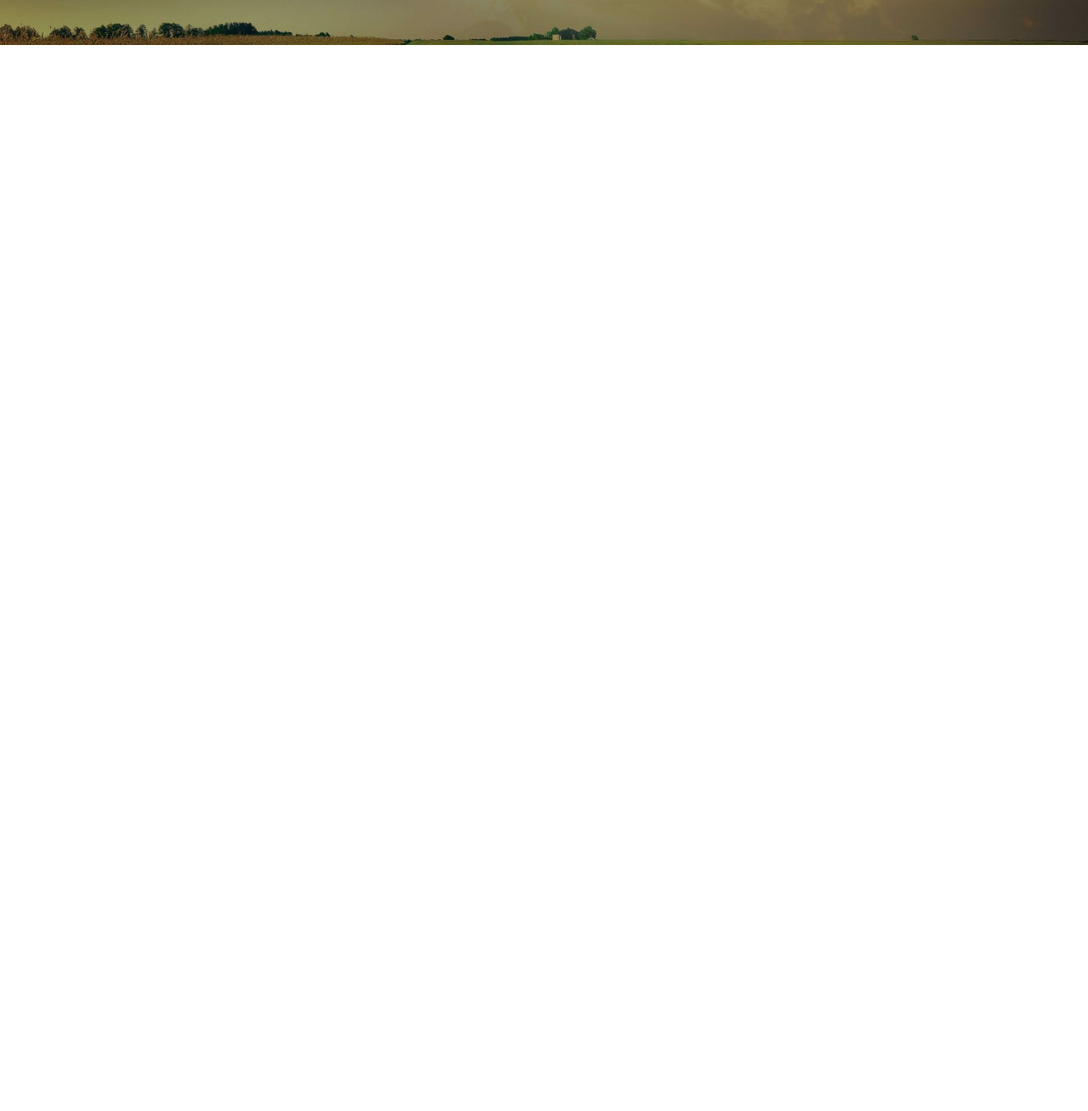
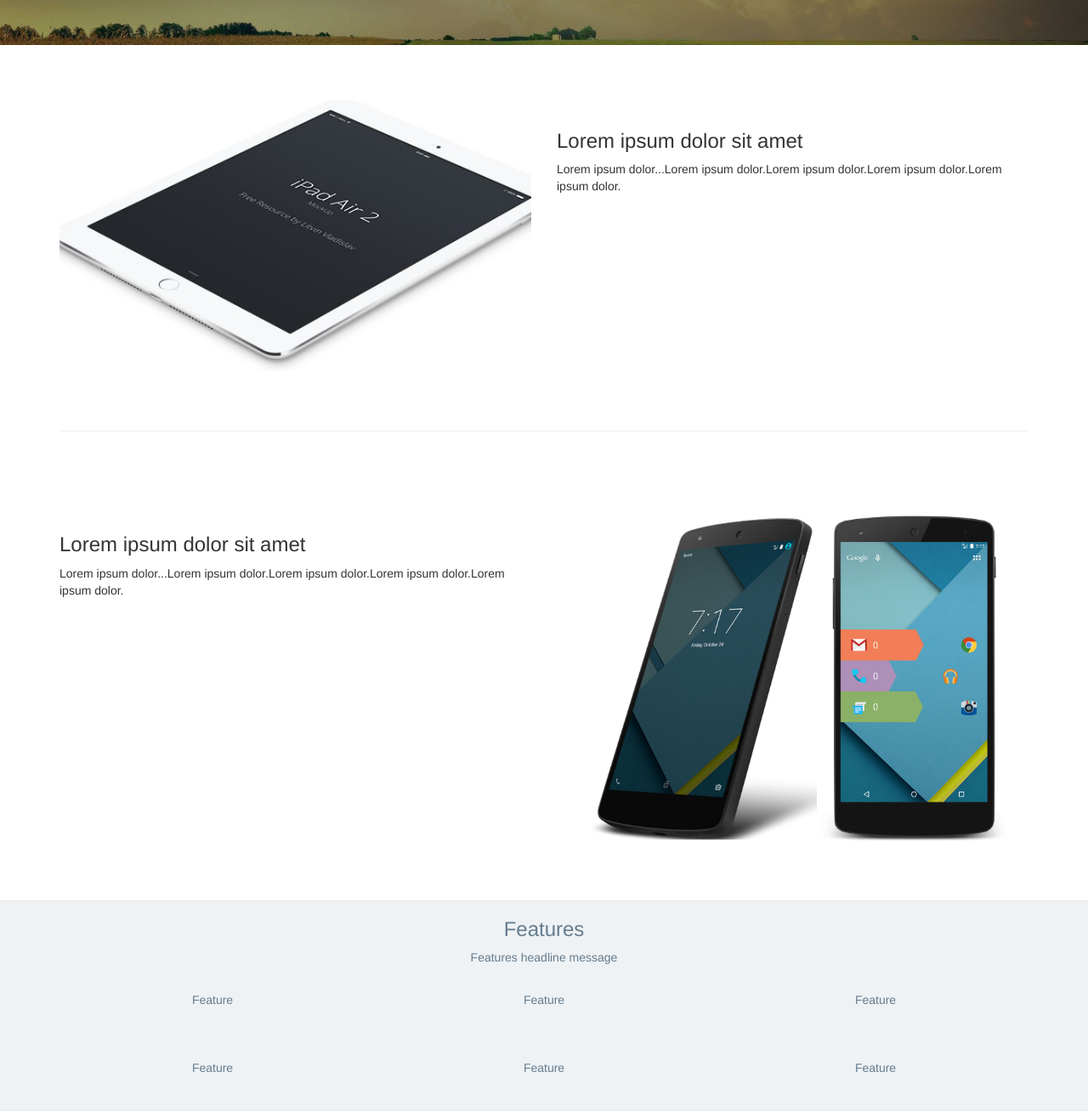
Before and after one commit to jsdelivrbot/bootstrap4-projects, a plain HTML site: page bootstrap-landing-application/landing_page.html in a window 1280 px wide. Shown: the part 656-1964 px from the top of the page at 85% size. Before the commit the page ends 800 px from the top, so only its background shows below. Drawn offline with Linux system fonts and the light colour scheme.

Commit message:
features section is done

```diff
--- a/bootstrap-landing-application/css/base.css
+++ b/bootstrap-landing-application/css/base.css
@@ -48,3 +48,28 @@
     background-color: rgba(255, 255, 255, 0.5);
     border: none;
 }
+
+section#about img {
+    margin-top: 6.5rem;
+    margin-bottom: 5rem;
+}
+
+section#about h3 {
+    margin-top: 10rem;
+}
+
+section#features {
+    background-color: #eef2f5;
+    border-top: 0.1rem solid #e9e9e9;
+    border-bottom: 0.1rem solid #e9e9e9;
+}
+
+section#features * {
+    color: #657C8E;
+}
+
+section#features .feature {
+    padding-top: 2rem;
+    padding-bottom: 4rem;
+    text-align: center;
+}
--- a/bootstrap-landing-application/landing_page.html
+++ b/bootstrap-landing-application/landing_page.html
@@ -55,6 +55,75 @@
       </div>
     </section>
 
+    <!--The about section-->
+    <section id="about">
+      <div class="container">
+        <!-- row 3 -->
+        <div class="row">
+          <div class="col-sm-6">
+            <img src="imgs/mock_ipad.jpg" class="img-responsive">
+          </div>
+          <div class="col-sm-6">
+            <h3>Lorem ipsum dolor sit amet</h3>
+            <p>
+              Lorem ipsum dolor...Lorem ipsum dolor.Lorem ipsum dolor.Lorem ipsum dolor.Lorem ipsum dolor.
+            </p>
+          </div>
+        </div>
+
+        <hr>
+
+        <!-- row 4 -->
+        <div class="row">
+          <div class="col-sm-6">
+            <h3>Lorem ipsum dolor sit amet</h3>
+            <p>
+              Lorem ipsum dolor...Lorem ipsum dolor.Lorem ipsum dolor.Lorem ipsum dolor.Lorem ipsum dolor.
+            </p>
+          </div>
+          <div class="col-sm-6">
+            <img src="imgs/mock_nexus.jpg" class="img-responsive">
+          </div>
+        </div>
+
+      </div>
+    </section>
+
+    <!--The features section-->
+    <section id="features">
+      <div class="container">
+        <!-- row 5 -->
+        <div class="row">
+          <div class="col-sm-12">
+            <h3 class="text-center">Features</h3>
+            <p class="text-center">Features headline message</p>
+          </div>
+        </div>
+
+        <!-- row 6 -->
+        <div class="row">
+          <div class="col-sm-2 col-md-4">
+            <div class="feature">Feature</div>
+          </div>
+          <div class="col-sm-2 col-md-4">
+            <div class="feature">Feature</div>
+          </div>
+          <div class="col-sm-2 col-md-4">
+            <div class="feature">Feature</div>
+          </div>
+          <div class="col-sm-2 col-md-4">
+            <div class="feature">Feature</div>
+          </div>
+          <div class="col-sm-2 col-md-4">
+            <div class="feature">Feature</div>
+          </div>
+          <div class="col-sm-2 col-md-4">
+            <div class="feature">Feature</div>
+          </div>
+        </div>
+      </div>
+    </section>
+
     <script src="js/jquery-1.11.3.js"></script>
     <script src="js/bootstrap.js"></script>
   </body>
```
Also changed, not shown: bootstrap-landing-application/imgs/jon.png (added), bootstrap-landing-application/imgs/mock_ipad.jpg (added), bootstrap-landing-application/imgs/mock_nexus.jpg (added).
